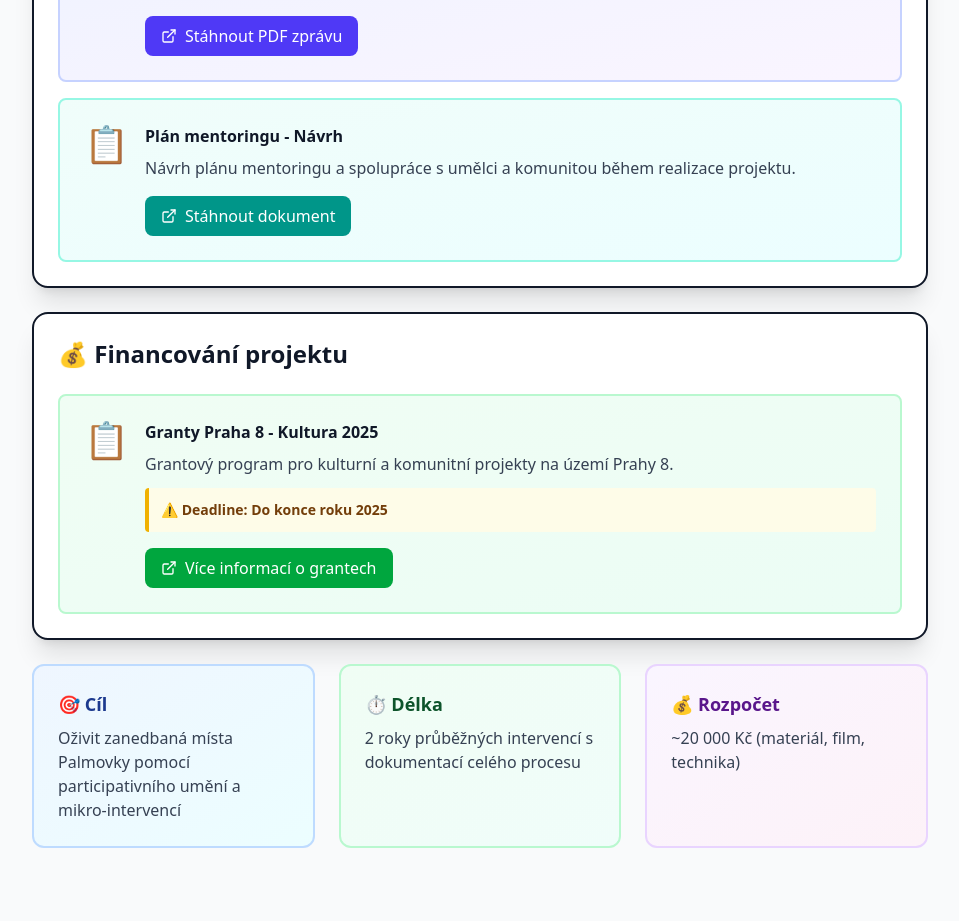
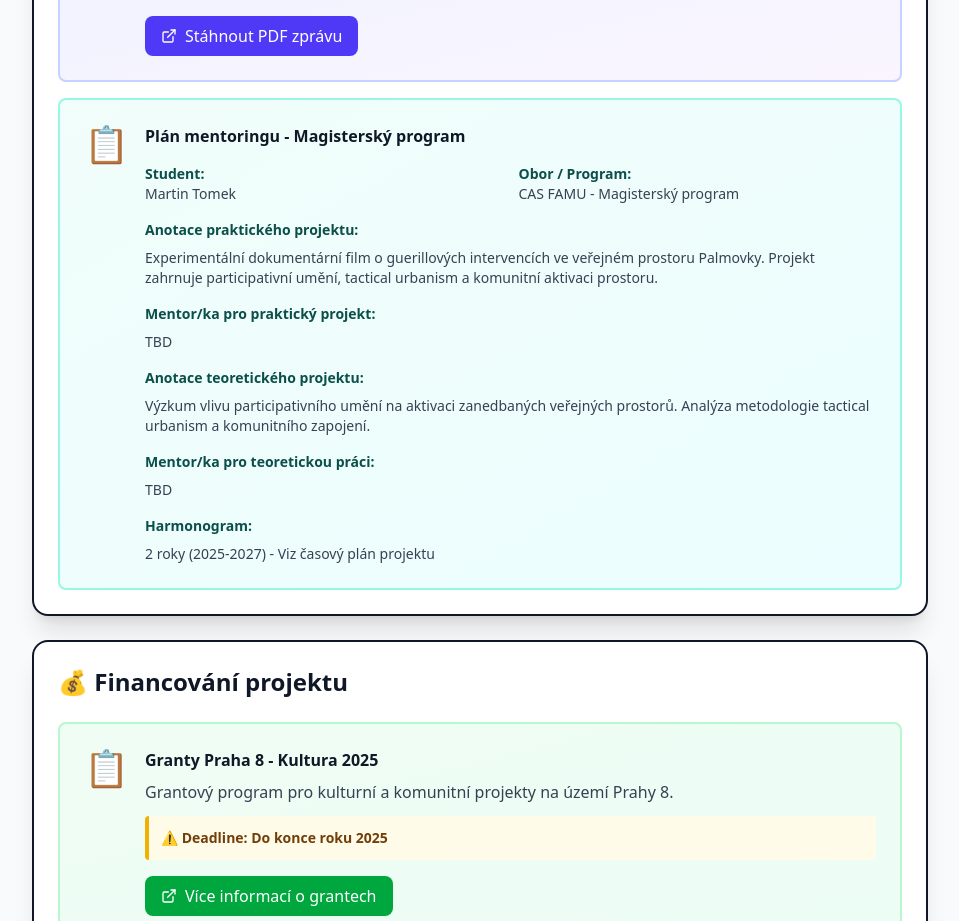
Before and after one commit to martintomekvfx/FAMU, a React (Vite) app in the folder semeter_one/famu-notes/: page /FAMU/project in a window 1280 px wide. Shown: the part 1587-2508 px from the top of the page, without its empty margins (320-1279 px from the left). Before the commit the page ends 2467 px from the top, so only its background shows below. Built offline with nearby package versions, Linux system fonts and the light colour scheme.

Commit message:
Replace mentoring plan download with filled-in mentoring plan details

```diff
--- a/semeter_one/famu-notes/src/pages/ProjectPage.jsx
+++ b/semeter_one/famu-notes/src/pages/ProjectPage.jsx
@@ -265,18 +265,51 @@ function OverviewPage() {
             <div className="flex items-start gap-4">
               <div className="text-4xl">📋</div>
               <div className="flex-1">
-                <h3 className="font-bold text-gray-900 mb-2">Plán mentoringu - Návrh</h3>
-                <p className="text-gray-700 mb-4">
-                  Návrh plánu mentoringu a spolupráce s umělci a komunitou během realizace projektu.
-                </p>
-                <a
-                  href={import.meta.env.BASE_URL + 'documents/plan_mentoringu_navrh.docx'}
-                  download
-                  className="inline-flex items-center gap-2 px-4 py-2 bg-teal-600 text-white rounded-lg font-medium hover:bg-teal-700 transition-colors"
-                >
-                  <ExternalLink className="w-4 h-4" />
-                  Stáhnout dokument
-                </a>
+                <h3 className="font-bold text-gray-900 mb-4">Plán mentoringu - Magisterský program</h3>
+
+                <div className="space-y-4 text-sm">
+                  <div className="grid grid-cols-2 gap-4">
+                    <div>
+                      <p className="font-semibold text-teal-900">Student:</p>
+                      <p className="text-gray-700">Martin Tomek</p>
+                    </div>
+                    <div>
+                      <p className="font-semibold text-teal-900">Obor / Program:</p>
+                      <p className="text-gray-700">CAS FAMU - Magisterský program</p>
+                    </div>
+                  </div>
+
+                  <div>
+                    <p className="font-semibold text-teal-900 mb-2">Anotace praktického projektu:</p>
+                    <p className="text-gray-700">
+                      Experimentální dokumentární film o guerillových intervencích ve veřejném prostoru Palmovky.
+                      Projekt zahrnuje participativní umění, tactical urbanism a komunitní aktivaci prostoru.
+                    </p>
+                  </div>
+
+                  <div>
+                    <p className="font-semibold text-teal-900 mb-2">Mentor/ka pro praktický projekt:</p>
+                    <p className="text-gray-700">TBD</p>
+                  </div>
+
+                  <div>
+                    <p className="font-semibold text-teal-900 mb-2">Anotace teoretického projektu:</p>
+                    <p className="text-gray-700">
+                      Výzkum vlivu participativního umění na aktivaci zanedbaných veřejných prostorů.
+                      Analýza metodologie tactical urbanism a komunitního zapojení.
+                    </p>
+                  </div>
+
+                  <div>
+                    <p className="font-semibold text-teal-900 mb-2">Mentor/ka pro teoretickou práci:</p>
+                    <p className="text-gray-700">TBD</p>
+                  </div>
+
+                  <div>
+                    <p className="font-semibold text-teal-900 mb-2">Harmonogram:</p>
+                    <p className="text-gray-700">2 roky (2025-2027) - Viz časový plán projektu</p>
+                  </div>
+                </div>
               </div>
             </div>
           </div>
```
